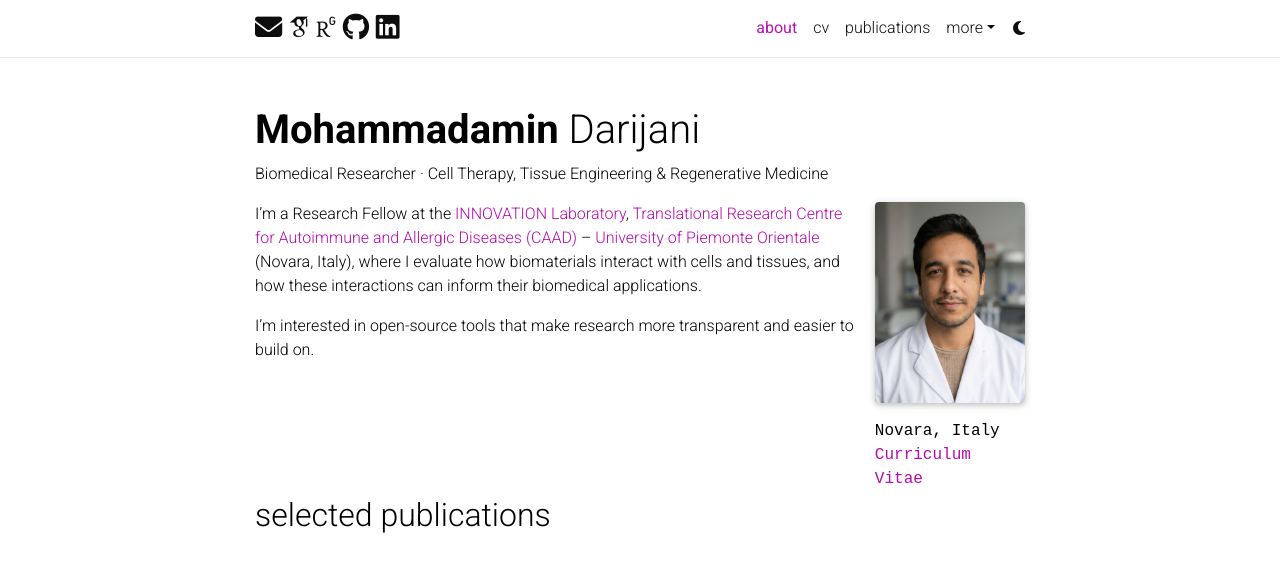
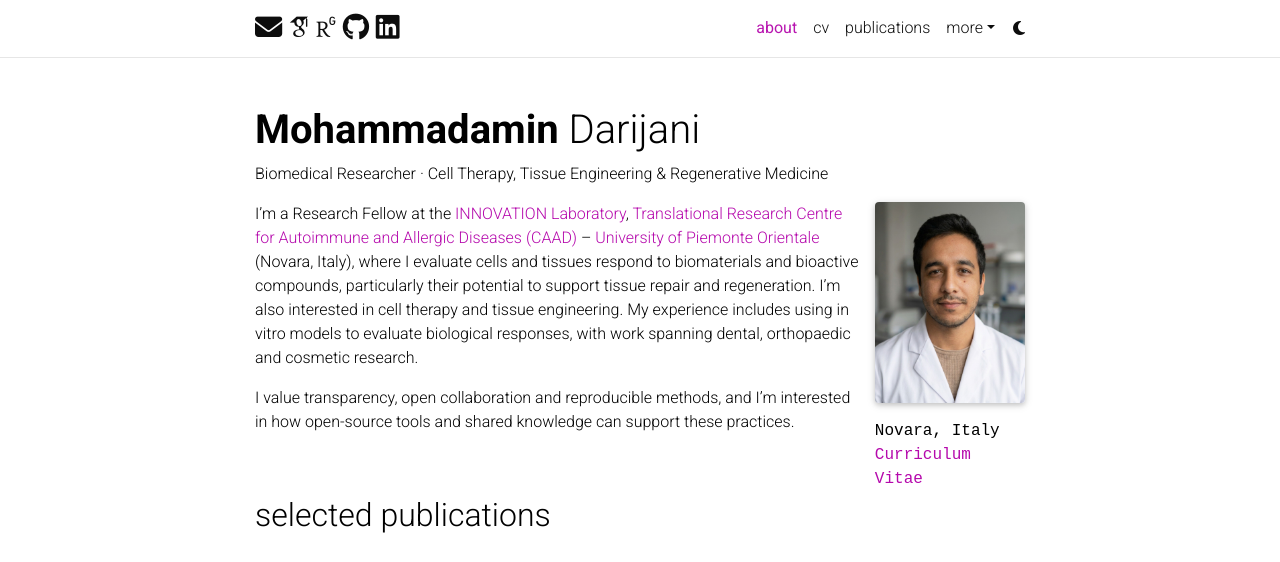
Before and after one commit to amindarijani/amindarijani.github.io, a Jekyll site: the page built from _pages/about.md, in a window 1280 px wide, cut to the strip 0-562 px from the top of the page. Built offline with Jekyll 4.4.1, drawn with Linux system fonts in a browser that asks for light colours; full-size pictures stand in for the smaller copies a plugin makes; some web fonts are replaced; comment, search, counter and statistics services are not loaded; a style sheet for code colours, icons or effects is not loaded.

Commit message:
Update about.md

```diff
--- a/_pages/about.md
+++ b/_pages/about.md
@@ -19,9 +19,7 @@ social: false # social icons stay in the top menu only
 ---
 
 
+I'm a Research Fellow at the [INNOVATION Laboratory](https://www.theinnovationlab.it/), [Translational Research Centre for Autoimmune and Allergic Diseases (CAAD)](https://ipazia-caad.uniupo.it/) – [University of Piemonte Orientale](https://www.uniupo.it/en) (Novara, Italy), where I evaluate cells and tissues respond to biomaterials and bioactive compounds, particularly their potential to support tissue repair and regeneration. I'm also interested in cell therapy and tissue engineering. My experience includes using in vitro models to evaluate biological responses, with work spanning dental, orthopaedic and cosmetic research.
 
 
-
-I'm a Research Fellow at the [INNOVATION Laboratory](https://www.theinnovationlab.it/), [Translational Research Centre for Autoimmune and Allergic Diseases (CAAD)](https://ipazia-caad.uniupo.it/) – [University of Piemonte Orientale](https://www.uniupo.it/en) (Novara, Italy), where I evaluate how biomaterials interact with cells and tissues, and how these interactions can inform their biomedical applications.
-
-I'm interested in open-source tools that make research more transparent and easier to build on.
+I value transparency, open collaboration and reproducible methods, and I'm interested in how open-source tools and shared knowledge can support these practices.
```
